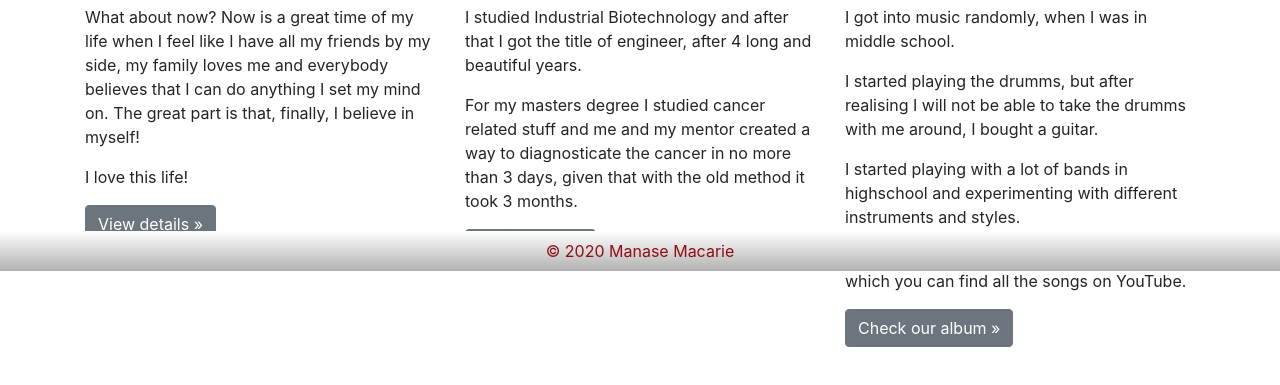
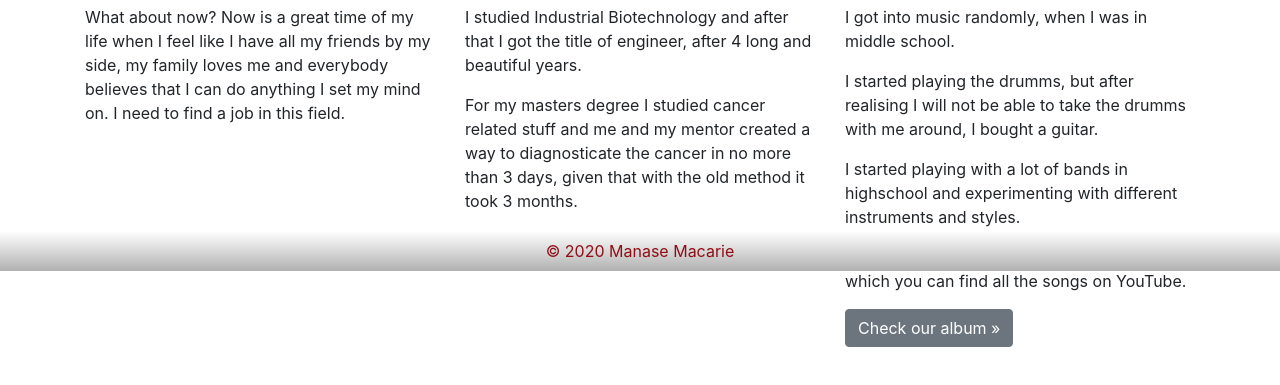
Before and after one commit to Morolan13/bug-free-goggles, a plain HTML site: page index.html in a window 1280 px wide. Shown: the part 529-914 px from the top of the page. Drawn offline with nearby package versions, Linux system fonts and the light colour scheme.

Commit message:
test, modified text in index

```diff
--- a/index.html
+++ b/index.html
@@ -82,10 +82,10 @@
                 <div class="col-md-4">
                     <h2>Now</h2>
                     <p>What about now? Now is a great time of my life when I feel like I have all my friends by my side,
-                        my family loves me and everybody believes that I can do anything I set my mind on. The great
-                        part is that, finally, I believe in myself!</p>
-                    <p>I love this life!</p>
-                    <p><a class="btn btn-secondary" href="#" role="button">View details &raquo;</a></p>
+                        my family loves me and everybody believes that I can do anything I set my mind on. I need to
+                        find a job in this field.</p>
+
+
                 </div>
                 <div class="col-md-4">
                     <h2>The Biologist</h2>
@@ -96,7 +96,7 @@
                             diagnosticate the cancer in no more than 3 days, given that with the old method it took 3
                             months.</p>
                     </div>
-                    <p><a class="btn btn-secondary" href="#" role="button">View details &raquo;</a></p>
+
                 </div>
                 <div class="col-md-4">
                     <h2>The musician</h2>
```
